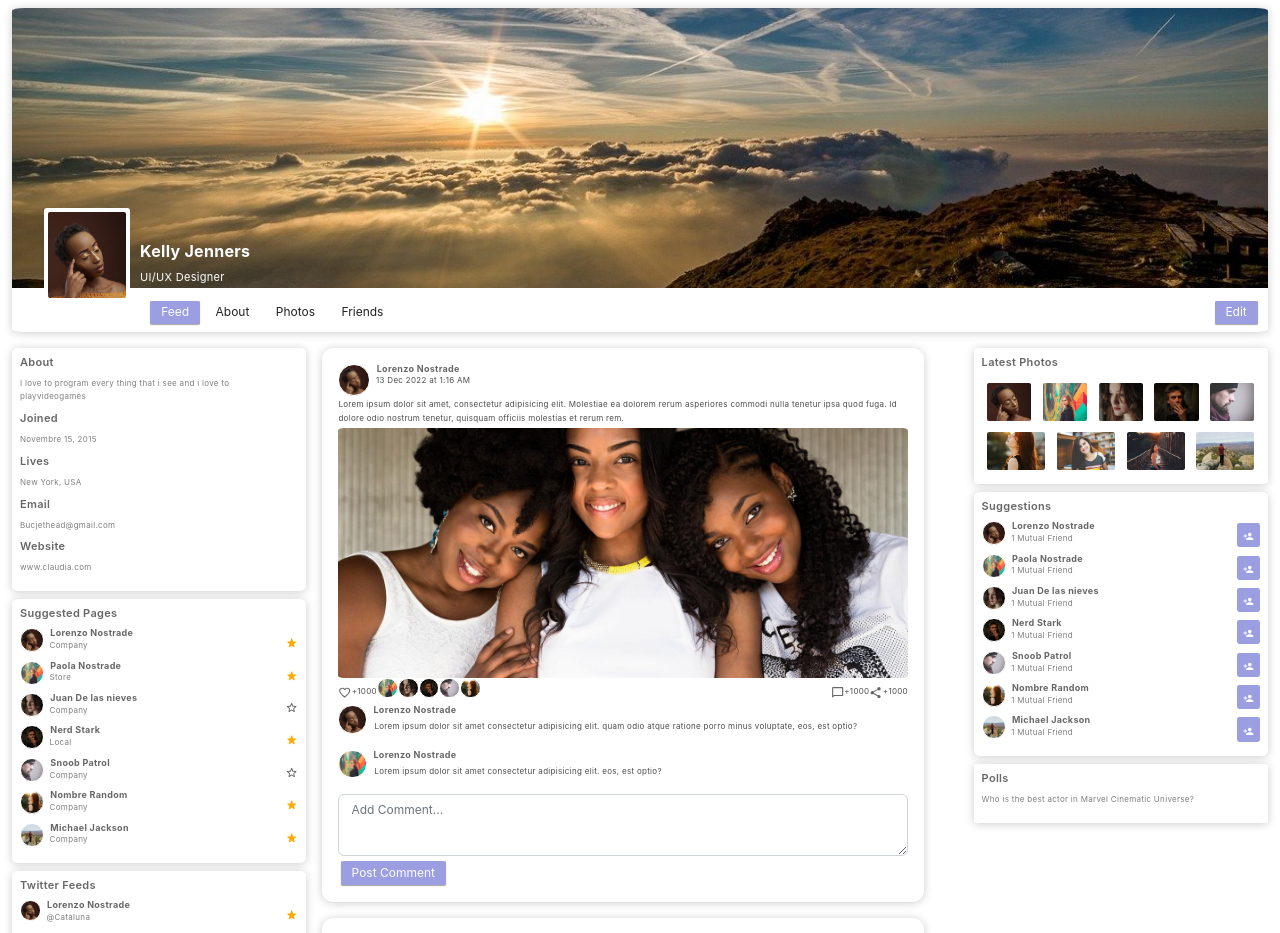
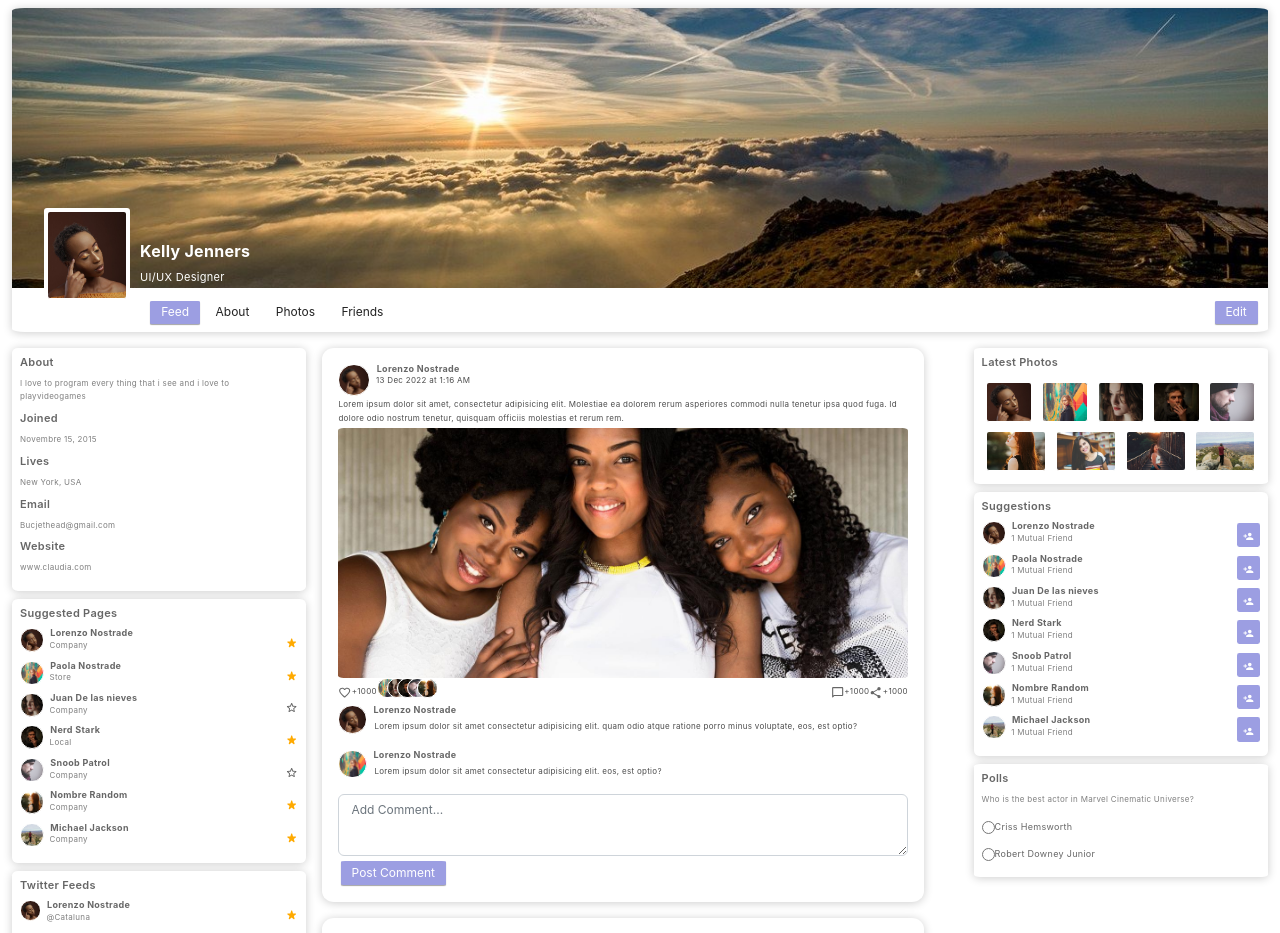
Before and after one commit to YamiKawa1/Inteligente, a React (Create React App) app: page / in a window 1280 px wide. Shown: the top 933 px of the page. Built offline with nearby package versions, Linux system fonts and the light colour scheme.

Commit message:
GroupPhotos

```diff
--- a/src/components/common/PhotoGroup.jsx
+++ b/src/components/common/PhotoGroup.jsx
@@ -9,12 +9,12 @@ import './common.css'
 
 export default function PhotoGroup(props) {
   return (
-    <div className='d-flex '>
-      <div><Picture shape='circle' image={P2} width='1.3em' height='1.3em'/></div>
-      <div><Picture shape='circle' image={P3} width='1.3em' height='1.3em'/></div>
-      <div><Picture shape='circle' image={P4} width='1.3em' height='1.3em'/></div>
-      <div><Picture shape='circle' image={P5} width='1.3em' height='1.3em'/></div>
-      <div><Picture shape='circle' image={P6} width='1.3em' height='1.3em'/></div>
+    <div className='GroupPhotos'>
+      <div className='Group1'><Picture shape='circle' image={P2} width='1.3em' height='1.3em'/></div>
+      <div className='Group2'><Picture shape='circle' image={P3} width='1.3em' height='1.3em'/></div>
+      <div className='Group3'><Picture shape='circle' image={P4} width='1.3em' height='1.3em'/></div>
+      <div className='Group4'><Picture shape='circle' image={P5} width='1.3em' height='1.3em'/></div>
+      <div className='Group5'><Picture shape='circle' image={P6} width='1.3em' height='1.3em'/></div>
     </div>
   )
 }
--- a/src/components/common/common.css
+++ b/src/components/common/common.css
@@ -51,3 +51,28 @@
 .NumberAfterIcon{
     margin-top: 7px;
 }
+
+.GroupPhotos {
+    position: relative;
+    display: flex;
+}
+    .Group1{
+        position: absolute;
+        left: 0;
+    }
+    .Group2{
+        position: absolute;
+        left: 10px;
+    }
+    .Group3{
+        position: absolute;
+        left: 20px;
+    }
+    .Group4{
+        position: absolute;
+        left: 30px;
+    }
+    .Group5{
+        position: absolute;
+        left: 40px;
+    }
--- a/src/components/layouts/Polls/Polls.jsx
+++ b/src/components/layouts/Polls/Polls.jsx
@@ -6,6 +6,9 @@ export default function Polls() {
     <div className='Menu'>
         <h1>Polls</h1>
         <p>Who is the best actor in Marvel Cinematic Universe?</p>
+        <input type="radio" /><label>Criss Hemsworth</label>
+        <br />
+        <input type="radio" /><label>Robert Downey Junior</label>
     </div>
   )
 }
--- a/src/components/layouts/layouts.css
+++ b/src/components/layouts/layouts.css
@@ -43,6 +43,12 @@
 
     .Menu small {
         font-size: 7px;
+    }
+
+    .Menu label {
+        position: relative;
+        bottom: 4px;
+        font-size: 9px;
     }
 
 .PhotoGroup {
```
